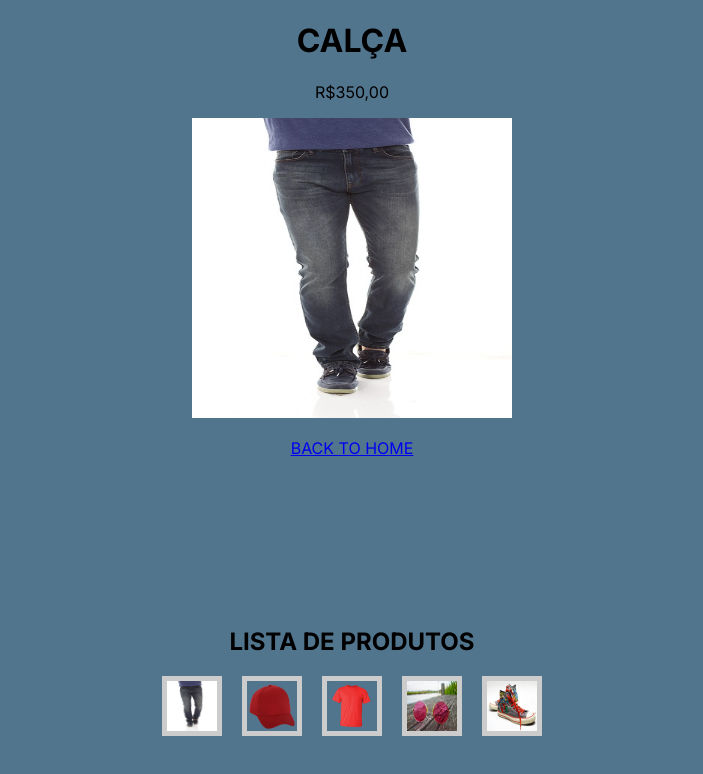
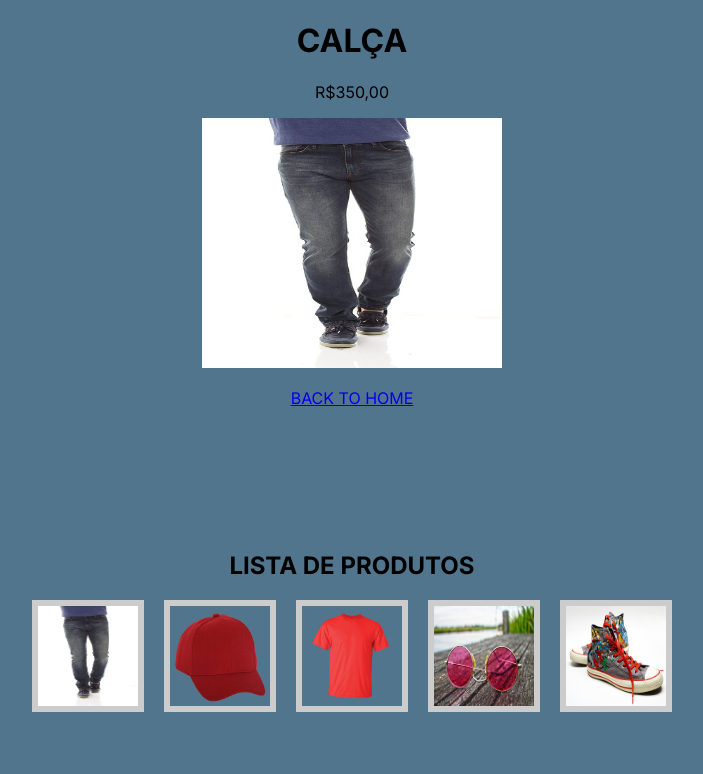
Before and after one commit to GEOVANAAPROGRAMMER/Next-cp3, a Next.js app in the folder cp3-exercicio/: page /produtos/calca in a window 1280 px wide. Shown: the top 774 px of the page, without its empty margins (288-991 px from the left). Built offline with nearby package versions, Linux system fonts and the light colour scheme.

Commit message:
Ajustes no css + estilização de cards

```diff
--- a/cp3-exercicio/src/app/globals.css
+++ b/cp3-exercicio/src/app/globals.css
@@ -26,6 +26,7 @@ body {
 .card-container {
   display: flex;
   gap: 20px;
+
 }
 
 
@@ -36,5 +37,7 @@ body {
 
 
 .card-link img {
-  border: 5px solid #ccc;
+  border: 6px solid #ccc;
+  width: 100px;
+  height: 100px;
 }
--- a/cp3-exercicio/src/app/layout.jsx
+++ b/cp3-exercicio/src/app/layout.jsx
@@ -14,6 +14,7 @@ export default function RootLayout({ children }) {
   return (
     <html lang="pt">
       <body className={inter.className}>
+
 
         {children}
 
--- a/cp3-exercicio/src/app/page.jsx
+++ b/cp3-exercicio/src/app/page.jsx
@@ -3,7 +3,7 @@ import Link from 'next/link'
 export default function () {
   return(
     <div>
-      <h1>HOME</h1>
+      <h1>LOJA DE ITENS</h1>
 
     </div>
   )
--- a/cp3-exercicio/src/app/produtos/bone/page.jsx
+++ b/cp3-exercicio/src/app/produtos/bone/page.jsx
@@ -8,7 +8,7 @@ export default function Bone () {
                 <p>R$120,00</p>
 
                 <figure>
-                    <Image src="/img/bone.png" alt="Bone" width={320} height={188}/>
+                    <Image src="/img/bone.png" alt="Bone" width={300} height={250}/>
                 </figure>
                  <p> <Link href="/">BACK TO HOME</Link></p>
             </div>
--- a/cp3-exercicio/src/app/produtos/calca/page.jsx
+++ b/cp3-exercicio/src/app/produtos/calca/page.jsx
@@ -8,7 +8,7 @@ export default function Calca () {
                 <p>R$350,00</p>
 
                 <figure>
-                    <Image src="/img/calca.jpg" alt="Calça" width={320} height={300}/>
+                    <Image src="/img/calca.jpg" alt="Calça" width={300} height={250}/>
                 </figure>
                  <p> <Link href="/">BACK TO HOME</Link></p>
             </div>
--- a/cp3-exercicio/src/app/produtos/camisa/page.jsx
+++ b/cp3-exercicio/src/app/produtos/camisa/page.jsx
@@ -8,7 +8,7 @@ export default function Camisa () {
                 <p>R$120,00</p>
 
                 <figure>
-                    <Image src="/img/camisa.png" alt="Bone" width={320} height={188}/>
+                    <Image src="/img/camisa.png" alt="Bone" width={300} height={250}/>
                 </figure>
                  <p> <Link href="/">BACK TO HOME</Link></p>
             </div>
--- a/cp3-exercicio/src/app/produtos/oculos/page.jsx
+++ b/cp3-exercicio/src/app/produtos/oculos/page.jsx
@@ -8,7 +8,7 @@ export default function Oculos () {
                 <p>R$70,00</p>
 
                 <figure>
-                    <Image src="/img/oculos.jpg" alt="Oculos" width={320} height={188}/>
+                    <Image src="/img/oculos.jpg" alt="Oculos" width={300} height={250}/>
                 </figure>
                  <p> <Link href="/">BACK TO HOME</Link></p>
             </div>
--- a/cp3-exercicio/src/app/produtos/sapato/page.jsx
+++ b/cp3-exercicio/src/app/produtos/sapato/page.jsx
@@ -8,7 +8,7 @@ export default function Sapato () {
                 <p>R$350,00</p>
 
                 <figure>
-                    <Image src="/img/sapato.jpg" alt="Sapato" width={320} height={188}/>
+                    <Image src="/img/sapato.jpg" alt="Sapato" width={300} height={250}/>
                 </figure>
                  <p> <Link href="/">BACK TO HOME</Link></p>
             </div>
```
